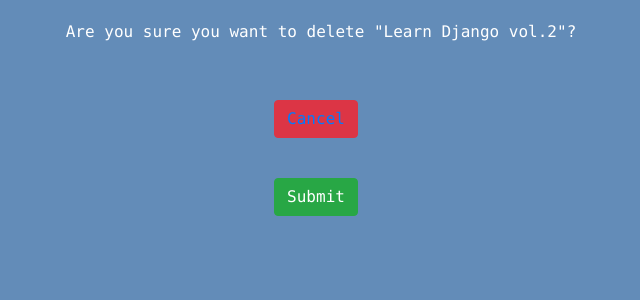
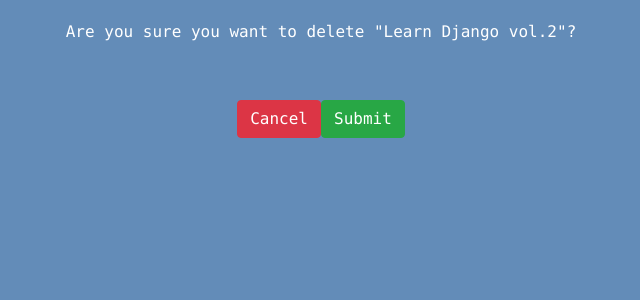
Before and after one commit to 1ssm4/todoapp, a Django app: page /delete/9/ in a window 1280 px wide. Shown: the top 300 px of the page, without its empty margins (319-959 px from the left). Run offline with Django 4.2, Linux system fonts and the light colour scheme; data comes from the database, SQL or seed files in the repository; both versions use the stored data as it was after the commit; some libraries are stand-ins or nearby versions.

Commit message:
small changes to styling

```diff
--- a/todo/todo/tasks/templates/tasks/delete.html
+++ b/todo/todo/tasks/templates/tasks/delete.html
@@ -20,29 +20,32 @@
   }
 
   .header {
+    position: relative;
     color: #fff;
     text-align: center;
+    justify-content: center;
+    display: flex;
     overflow: hidden;
     padding: 20px 10px;
     font-family: "Lucida Console", "Courier New", monospace;
   }
   .floated {
     float: center;
-    margin-right: 10px;
+  }
+  .cancel-button {
+    color: fff;
+    text-decoration: none;
+    background-color: transparent;
   }
 </style>
-<div class="floated">
-  <div class="header">
-    <div class="btn btn-danger">
-      <a href="{% url 'list' %}">Cancel</a>
-    </div>
-  </div>
+
+<div class="header">
+  <form action="">
+    <a class="btn btn-danger" href="{% url 'list' %}">Cancel</a>
+  </form>
+
+  <form method="POST" action="">
+    {% csrf_token %}
+    <input class="btn btn-success" type="submit" name="Confirm" />
+  </form>
 </div>
-<form method="POST" action="">
-  {% csrf_token %}
-  <div class="floated">
-    <div class="header">
-      <input class="btn btn-success" type="submit" name="Confirm" />
-    </div>
-  </div>
-</form>
```
Also changed, not shown: todo/todo/db.sqlite3.
